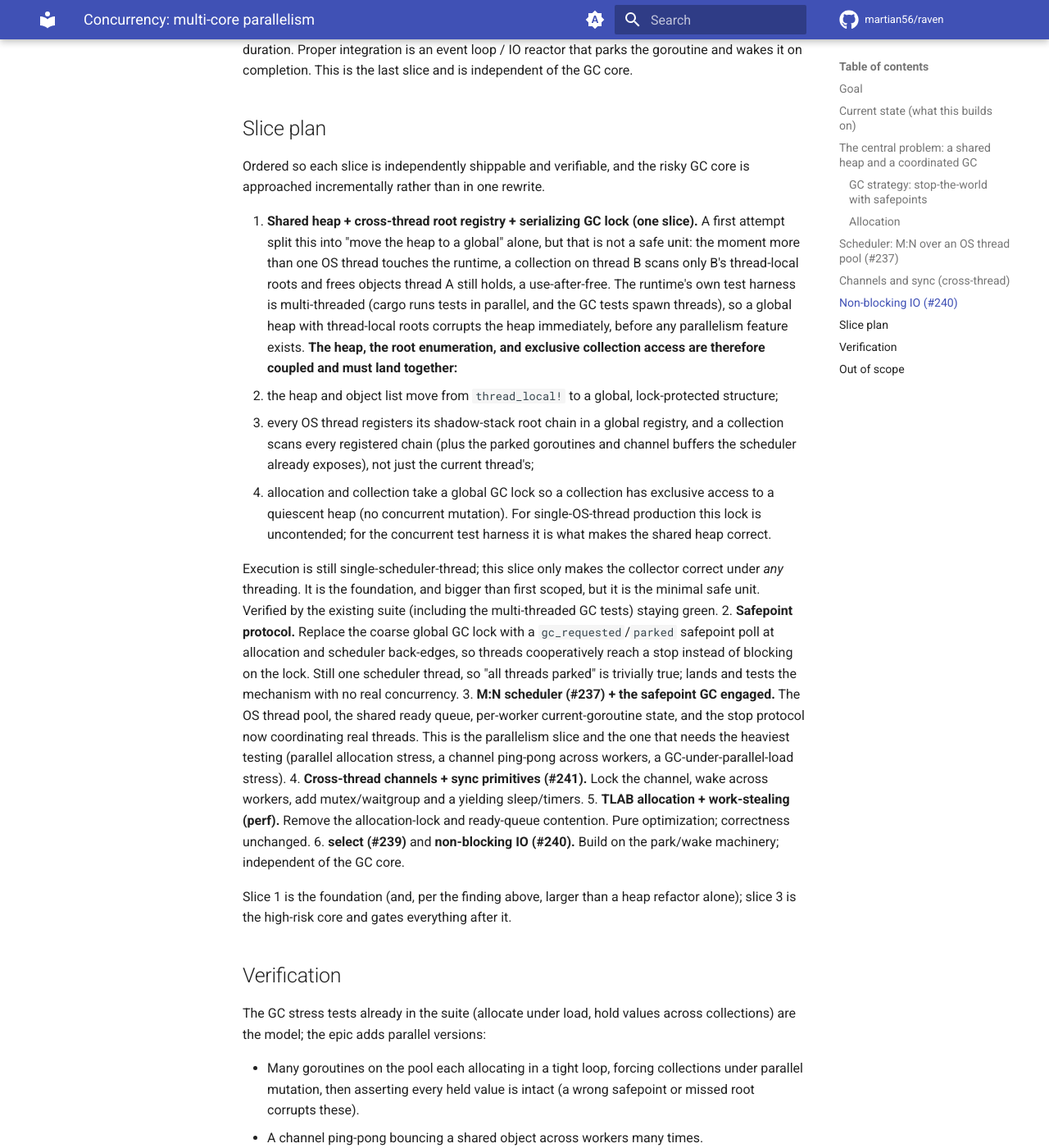
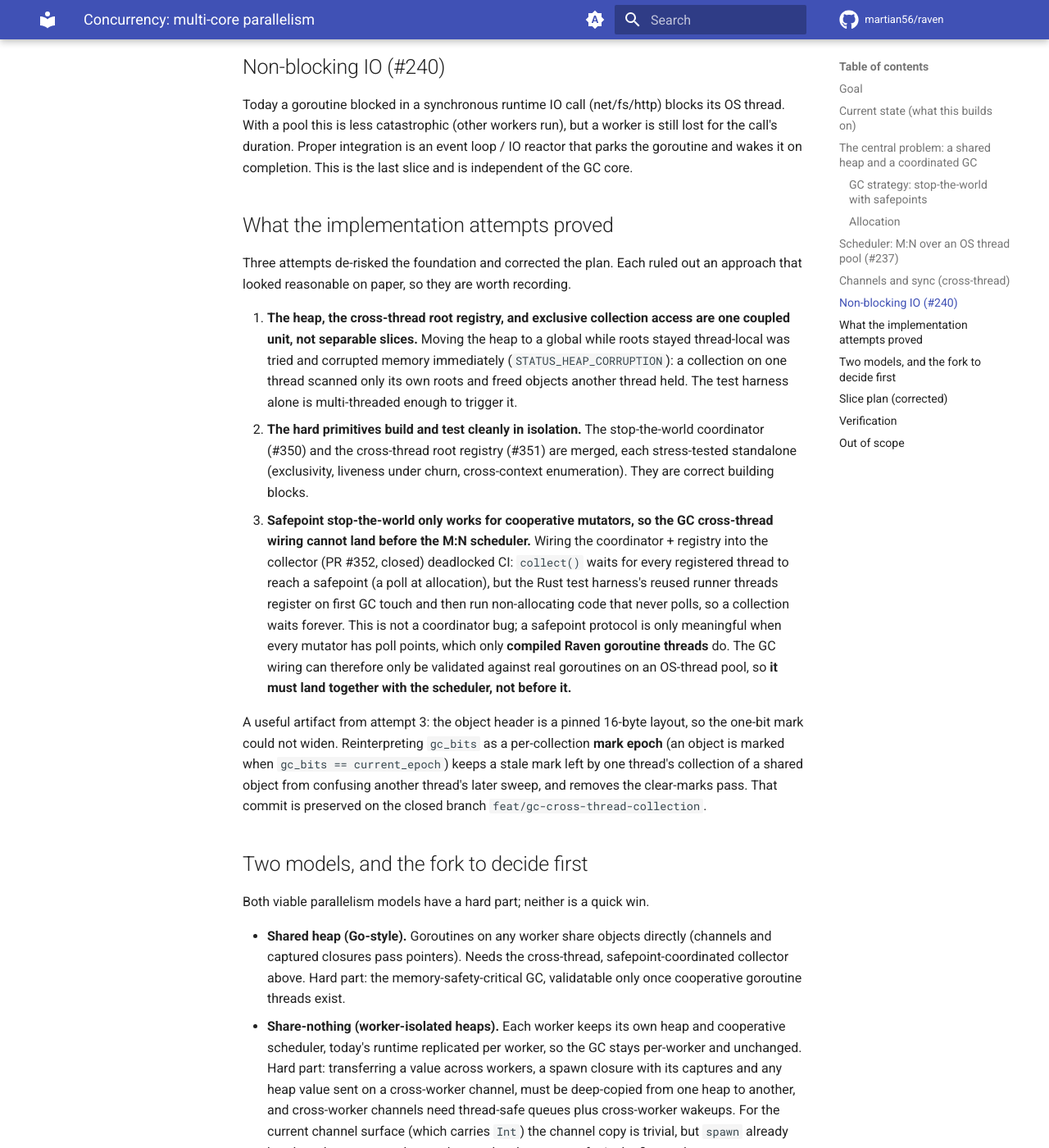
Before and after one commit to martian56/raven, an MkDocs documentation site: the page built from docs/v2/specs/concurrency-parallelism.md, in a window 1280 px wide and 1400 px high, scrolled down 2784 px. Shown: the whole window at 82% size. Built offline with MkDocs 1.6.1 and Material for MkDocs 9.7.7, drawn with Linux system fonts in a browser that asks for light colours; comment, search, counter and statistics services are not loaded; some of the changed text lies outside the part shown.

Commit message:
docs(concurrency): record implementation findings and correct the slice plan
Three foundation attempts corrected the parallelism plan; this captures what
they proved so the next effort starts from truth, not the original plan.

- The shared heap, the cross-thread root registry, and exclusive collection
  access are one coupled unit (a global heap with thread-local roots corrupts
  immediately).
- The stop-the-world coordinator (#350) and root registry (#351) are correct
  standalone building blocks.
- Safepoint stop-the-world only works for cooperative mutators, so the GC
  cross-thread wiring cannot be validated or landed before the M:N scheduler
  (PR #352 deadlocked CI because the Rust test harness's reused threads never
  poll). The GC handling and the scheduler are coupled and must land together.

Records the mark-epoch artifact (gc_bits reinterpreted as a per-collection
epoch, the header being a pinned layout) and adds the genuine model fork the
attempts surfaced: shared-heap (Go-style, pays the cost in the collector) vs
share-nothing (worker-isolated heaps, pays it in cross-worker value transfer).
The corrected slice plan decides the model first, then builds the M:N scheduler
and the GC handling together. No code change.

```diff
--- a/docs/v2/specs/concurrency-parallelism.md
+++ b/docs/v2/specs/concurrency-parallelism.md
@@ -31,6 +31,11 @@ stop of all mutator threads.
   does not.
 
 ## The central problem: a shared heap and a coordinated GC
+
+> This section describes the **shared-heap** model. Implementation attempts (see
+> "What the implementation attempts proved" below) surfaced an alternative,
+> **share-nothing**, and showed the model choice must be made first. Read this
+> as the shared-heap branch, not a settled decision.
 
 With multiple OS threads, two goroutines on different OS threads can hold the
 same object (they pass it through a channel, or a captured closure env). So:
@@ -115,55 +120,89 @@ worker is still lost for the call's duration. Proper integration is an event
 loop / IO reactor that parks the goroutine and wakes it on completion. This is
 the last slice and is independent of the GC core.
 
-## Slice plan
+## What the implementation attempts proved
 
-Ordered so each slice is independently shippable and verifiable, and the
-risky GC core is approached incrementally rather than in one rewrite.
+Three attempts de-risked the foundation and corrected the plan. Each ruled out
+an approach that looked reasonable on paper, so they are worth recording.
 
-1. **Shared heap + cross-thread root registry + serializing GC lock (one
-   slice).** A first attempt split this into "move the heap to a global" alone,
-   but that is not a safe unit: the moment more than one OS thread touches the
-   runtime, a collection on thread B scans only B's thread-local roots and
-   frees objects thread A still holds, a use-after-free. The runtime's own test
-   harness is multi-threaded (cargo runs tests in parallel, and the GC tests
-   spawn threads), so a global heap with thread-local roots corrupts the heap
-   immediately, before any parallelism feature exists. **The heap, the root
-   enumeration, and exclusive collection access are therefore coupled and must
-   land together:**
-   - the heap and object list move from `thread_local!` to a global,
-     lock-protected structure;
-   - every OS thread registers its shadow-stack root chain in a global
-     registry, and a collection scans every registered chain (plus the parked
-     goroutines and channel buffers the scheduler already exposes), not just the
-     current thread's;
-   - allocation and collection take a global GC lock so a collection has
-     exclusive access to a quiescent heap (no concurrent mutation). For
-     single-OS-thread production this lock is uncontended; for the concurrent
-     test harness it is what makes the shared heap correct.
+1. **The heap, the cross-thread root registry, and exclusive collection access
+   are one coupled unit, not separable slices.** Moving the heap to a global
+   while roots stayed thread-local was tried and corrupted memory immediately
+   (`STATUS_HEAP_CORRUPTION`): a collection on one thread scanned only its own
+   roots and freed objects another thread held. The test harness alone is
+   multi-threaded enough to trigger it.
+2. **The hard primitives build and test cleanly in isolation.** The
+   stop-the-world coordinator (#350) and the cross-thread root registry (#351)
+   are merged, each stress-tested standalone (exclusivity, liveness under churn,
+   cross-context enumeration). They are correct building blocks.
+3. **Safepoint stop-the-world only works for cooperative mutators, so the GC
+   cross-thread wiring cannot land before the M:N scheduler.** Wiring the
+   coordinator + registry into the collector (PR #352, closed) deadlocked CI:
+   `collect()` waits for every registered thread to reach a safepoint (a poll at
+   allocation), but the Rust test harness's reused runner threads register on
+   first GC touch and then run non-allocating code that never polls, so a
+   collection waits forever. This is not a coordinator bug; a safepoint protocol
+   is only meaningful when every mutator has poll points, which only **compiled
+   Raven goroutine threads** do. The GC wiring can therefore only be validated
+   against real goroutines on an OS-thread pool, so **it must land together with
+   the scheduler, not before it.**
 
-   Execution is still single-scheduler-thread; this slice only makes the
-   collector correct under *any* threading. It is the foundation, and bigger
-   than first scoped, but it is the minimal safe unit. Verified by the existing
-   suite (including the multi-threaded GC tests) staying green.
-2. **Safepoint protocol.** Replace the coarse global GC lock with a
-   `gc_requested`/`parked` safepoint poll at allocation and scheduler
-   back-edges, so threads cooperatively reach a stop instead of blocking on the
-   lock. Still one scheduler thread, so "all threads parked" is trivially true;
-   lands and tests the mechanism with no real concurrency.
-3. **M:N scheduler (#237) + the safepoint GC engaged.** The OS thread pool, the
-   shared ready queue, per-worker current-goroutine state, and the stop
-   protocol now coordinating real threads. This is the parallelism slice and
-   the one that needs the heaviest testing (parallel allocation stress, a
-   channel ping-pong across workers, a GC-under-parallel-load stress).
-4. **Cross-thread channels + sync primitives (#241).** Lock the channel,
-   wake across workers, add mutex/waitgroup and a yielding sleep/timers.
-5. **TLAB allocation + work-stealing (perf).** Remove the allocation-lock and
-   ready-queue contention. Pure optimization; correctness unchanged.
-6. **select (#239)** and **non-blocking IO (#240).** Build on the park/wake
-   machinery; independent of the GC core.
+A useful artifact from attempt 3: the object header is a pinned 16-byte layout,
+so the one-bit mark could not widen. Reinterpreting `gc_bits` as a per-collection
+**mark epoch** (an object is marked when `gc_bits == current_epoch`) keeps a
+stale mark left by one thread's collection of a shared object from confusing
+another thread's later sweep, and removes the clear-marks pass. That commit is
+preserved on the closed branch `feat/gc-cross-thread-collection`.
 
-Slice 1 is the foundation (and, per the finding above, larger than a heap
-refactor alone); slice 3 is the high-risk core and gates everything after it.
+## Two models, and the fork to decide first
+
+Both viable parallelism models have a hard part; neither is a quick win.
+
+- **Shared heap (Go-style).** Goroutines on any worker share objects directly
+  (channels and captured closures pass pointers). Needs the cross-thread,
+  safepoint-coordinated collector above. Hard part: the memory-safety-critical
+  GC, validatable only once cooperative goroutine threads exist.
+- **Share-nothing (worker-isolated heaps).** Each worker keeps its own heap and
+  cooperative scheduler, today's runtime replicated per worker, so the GC stays
+  per-worker and unchanged. Hard part: transferring a value across workers, a
+  spawn closure with its captures and any heap value sent on a cross-worker
+  channel, must be deep-copied from one heap to another, and cross-worker
+  channels need thread-safe queues plus cross-worker wakeups. For the current
+  channel surface (which carries `Int`) the channel copy is trivial, but `spawn`
+  already hands a closure to another worker, so the closure transfer is the
+  first real cost.
+
+Neither sidesteps concurrency's intrinsic difficulty: shared-heap pays it in
+the collector, share-nothing pays it in cross-worker transfer. The choice is a
+language-semantics decision, do channels and closures share or copy across
+cores, and it shapes every later slice, so it is decided first.
+
+## Slice plan (corrected)
+
+The original plan put a GC foundation first and the scheduler third; attempt 3
+showed that order is impossible (the GC wiring is untestable without the
+scheduler). The corrected order pairs them.
+
+1. **Decide the model** (shared-heap vs share-nothing). Everything else depends
+   on it.
+2. **M:N scheduler core and GC handling, together.** An OS-thread worker pool, a
+   ready queue, per-worker current-goroutine state, and goroutines actually
+   running on multiple OS threads, *with* the GC made correct for the chosen
+   model (shared-heap: the merged coordinator + registry + epoch marking
+   engaged, now validatable by real cooperative goroutine threads; share-nothing:
+   per-worker heaps plus a cross-worker value-transfer path). The high-risk core.
+   Verified end to end by a compiled Raven program that spawns goroutines which
+   run in parallel, and a GC-under-parallel-load stress built from goroutines
+   (not the Rust test harness).
+3. **Cross-worker channels and sync primitives (#241).** Thread-safe channels,
+   cross-worker wake, mutex/waitgroup, a yielding sleep/timers.
+4. **Work-stealing / load balancing and TLAB allocation (perf).** Pure
+   optimization once correctness holds.
+5. **select (#239)** and **non-blocking IO (#240).**
+
+The merged primitives (#350, #351) and the epoch insight feed slice 2 under the
+shared-heap model; under share-nothing they are set aside and the per-worker GC
+is reused unchanged.
 
 ## Verification
 
```
